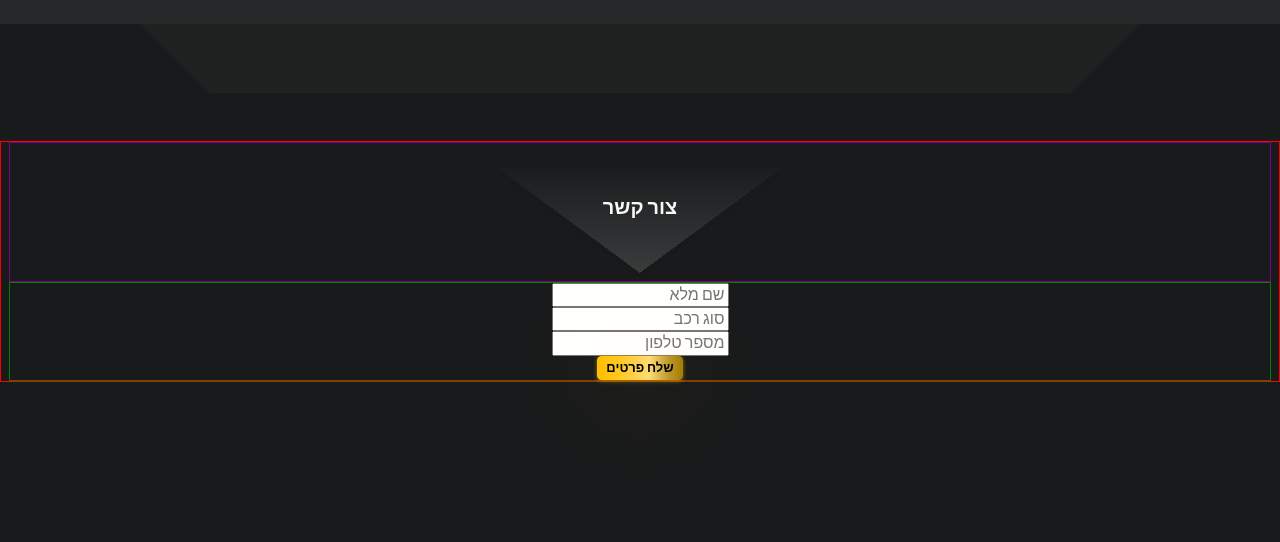
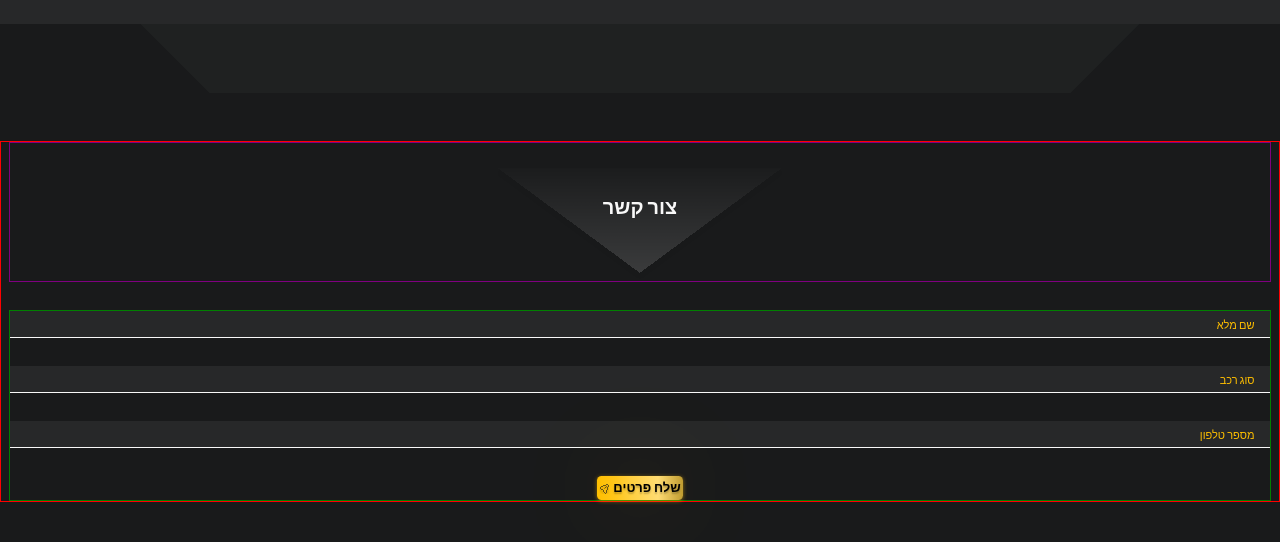
Before and after one commit to maorarye10/TDA, a website built with Vite: page index.html in a window 1280 px wide. Shown: the part 1889-2431 px from the top of the page. Built offline with nearby package versions, Linux system fonts and the light colour scheme.

Commit message:
contact css changes

```diff
--- a/index.html
+++ b/index.html
@@ -411,10 +411,11 @@
           <h1 class="contact__title">צור קשר</h1>
         </div>
         <form class="contact__form" action="">
-          <input type="text" placeholder="שם מלא" dir="rtl">
-          <input type="text" placeholder="סוג רכב" dir="rtl">
-          <input type="tel" placeholder="מספר טלפון" dir="rtl">
+          <input class="contact__input" type="text" placeholder="שם מלא" dir="rtl">
+          <input class="contact__input" type="text" placeholder="סוג רכב" dir="rtl">
+          <input class="contact__input" type="tel" placeholder="מספר טלפון" dir="rtl">
           <button class="contact__submit" type="submit">
+            <img src="/SVG/arrow_send.svg" alt="">
             <span>שלח פרטים</span>
           </button>
         </form>
--- a/styles/components/contact.css
+++ b/styles/components/contact.css
@@ -18,21 +18,58 @@
 }
 
 .contact__form {
+    margin-top: 28px;
     border: 1px solid green;
     width: 100%;
     display: flex;
     flex-direction: column;
     align-items: center;
     justify-content: center;
+    gap: 28px;
+}
+
+.contact__input {
+    background-color: var(--clr-cleanblack);
+    border: none;
+    border-bottom: 1px solid var(--clr-softwhite);
+    width: 100%;
+    height: 27px;
+    color: white;
+    margin-top: 0;
+    padding-right: 15.5px;
+}
+
+.contact__input::placeholder {
+    /* border: 1px solid red; */
+    color: var(--clr-gold);
+    font-size: 11px;
+    height: 100%;
+}
+
+.contact__input:focus {
+    outline: none;
 }
 
 .contact__submit {
     color: black;
-    background-image: linear-gradient(to right,#FFBF00 0%, #FFC518 20%, #FFCF40 40%, #FFDC73 61%, #BF9B30 82%, #A67C00 100%);
+    background-image: linear-gradient(to right,#FFBF00 0%, #FFC518 20%, #FFCF40 40%, #FFDC73 71%, #BF9B30 100%);
     width: 86.5px;
     height: 24px;
     border-radius: 4.5px;
     font-weight: 600;
     font-size: 13px;
     box-shadow: 0 1px 4px rgba(255, 191, 0, 0.5), 0 0 100px -10px var(--clr-goldgrad100);
+    display: flex;
+    align-items: center;
+    justify-content: center;
 }
+
+.contact__submit > span {
+    text-shadow: 0 1.75px 1.75px rgba(0, 0, 0, 0.25);
+}
+
+.contact__submit > img {
+    display: inline-block;
+    padding-top: 1px;
+    padding-right: 3px;
+}
```
Also changed, not shown: public/SVG/arrow_send.svg (added).
